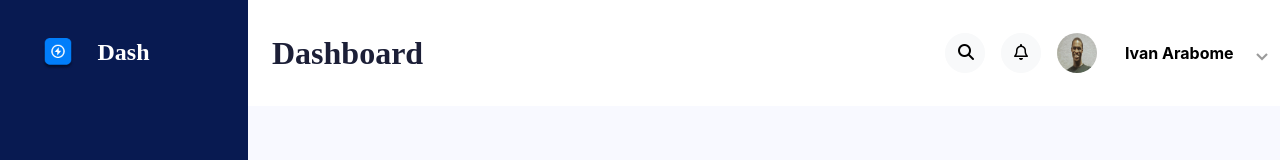
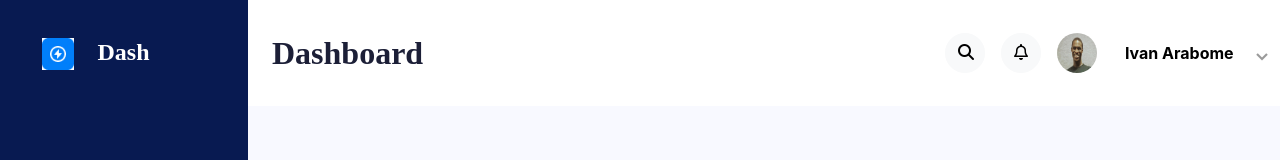
Before and after one commit to arabomeivan/Admin-Dashboard, a Vue app: page / in a window 1280 px wide. Shown: the top 160 px of the page. Built offline with nearby package versions, Linux system fonts and the light colour scheme.

Commit message:
fixing deployment issues

```diff
--- a/src/components/Sidebar.vue
+++ b/src/components/Sidebar.vue
@@ -10,7 +10,7 @@
         <div class="row logo">
 
           <div class="col-md-6">
-             <img src="../assets/Logo.png" alt="not loading" class="img-fluid">
+             <img src="../assets/Group2.jpg" alt="not loading" class="img-fluid">
           </div>
 
           <div class="col-md-6 dash">
```
Also changed, not shown: src/assets/Group2.jpg (added).
